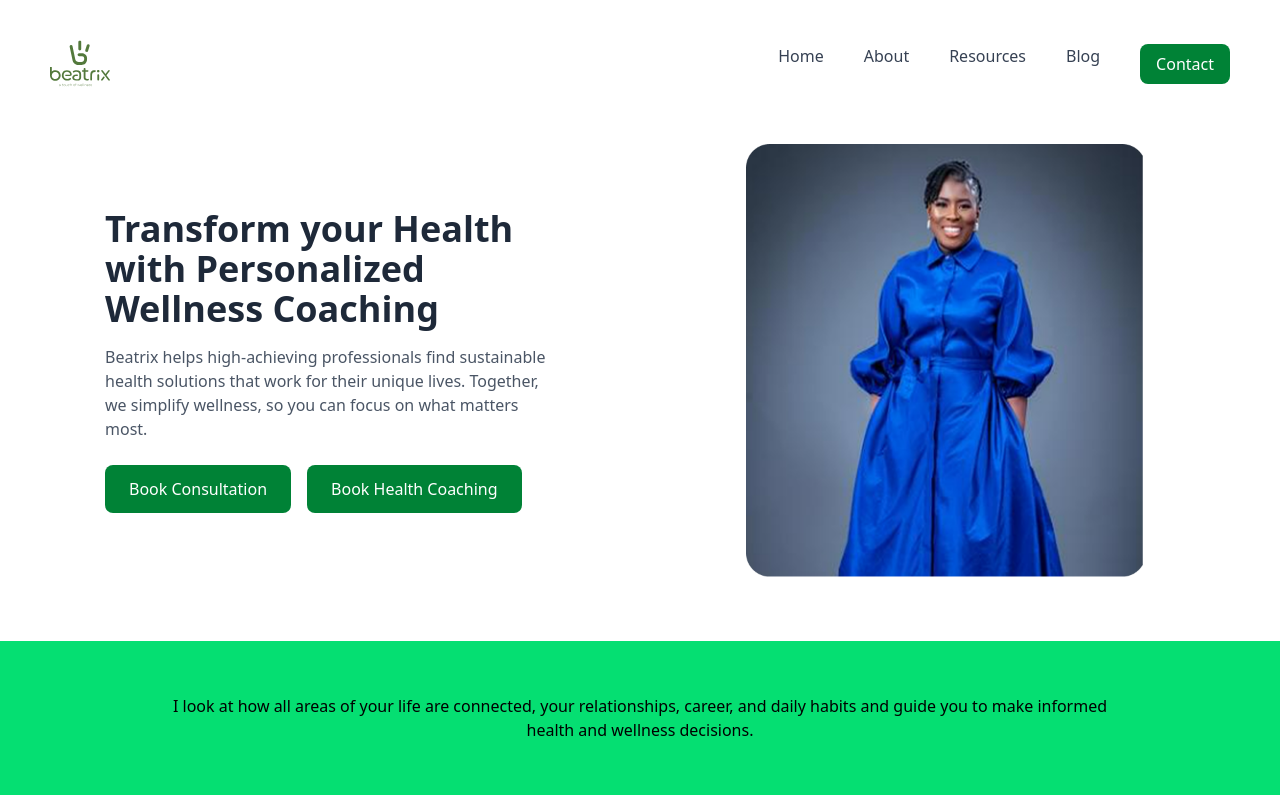
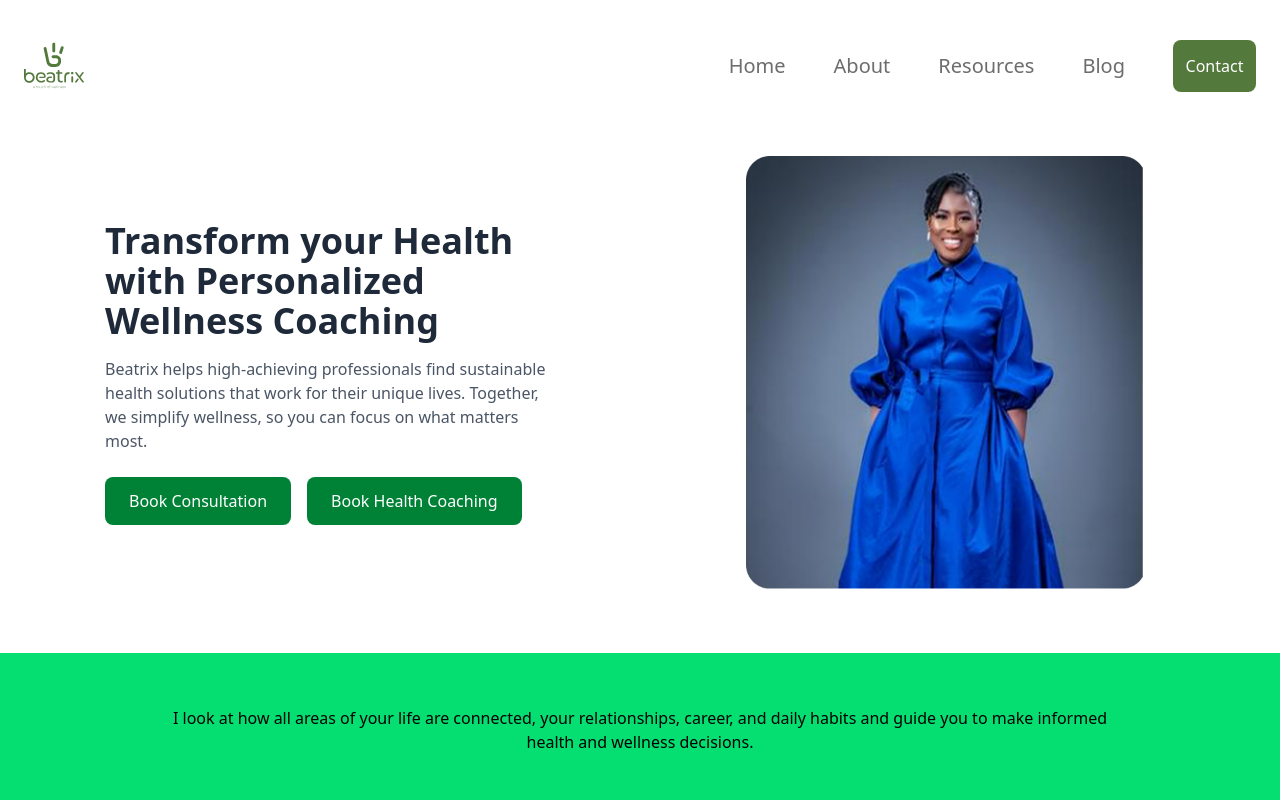
Before and after one commit to AfubeAngel/Beatrix-website, a Next.js app: page / in a window 1280 px wide. Shown: the top 800 px of the page. Built offline with nearby package versions, Linux system fonts and the light colour scheme.

Commit message:
add mobile menu

```diff
--- a/pages/components/Navbar.tsx
+++ b/pages/components/Navbar.tsx
@@ -7,49 +7,108 @@ const Navbar = () => {
 
   return (
     <nav className="bg-white mt-6 lg:mt-10 w-full z-50">
-      <div className="max-w-[1228px] h-10 mx-auto px-4 lg:px-6">
+      <div className="max-w-7xl mx-auto px-4 lg:px-6">
         <div className="flex justify-between items-center ">
           {/* Logo */}
-          <Image src="/Logo.svg" className="hidden lg:block" alt={"logo"} width={60} height={47.2}/>
-          <Image src="/Logo.svg" className="block lg:hidden" alt={"logo"} width={48} height={37.67}/>
+          <Image
+            src="/Logo.svg"
+            className="hidden lg:block"
+            alt={"logo"}
+            width={60}
+            height={37.2}
+          />
+          <Image
+            src="/Logo.svg"
+            className="block lg:hidden"
+            alt={"logo"}
+            width={48}
+            height={37.67}
+          />
 
           {/* Desktop Menu */}
-          <div className="hidden md:flex space-x-10">
-            <Link href="/" className="text-gray-700 hover:">Home</Link>
-            <Link href="#about" className="text-gray-700 hover:text-green-700">About</Link>
-            <Link href="#resources" className="text-gray-700 hover:text-green-700">Resources</Link>
-            <Link href="#blog" className="text-gray-700 hover:text-green-700">Blog</Link>
-            <Link href="#contact" className="bg-green-700 text-white px-4 py-2 rounded-lg">Contact</Link>
+          <div className="hidden md:flex md:items-center text-[20px] space-x-12">
+            <Link href="/" className="text-default hover:text-primary-main ">
+              Home
+            </Link>
+            <Link href="#about" className="text-default hover:text-primary-main">
+              About
+            </Link>
+            <Link
+              href="#resources"
+              className="text-default hover:text-green-700"
+            >
+              Resources
+            </Link>
+            <Link href="#blog" className="text-default hover:text-green-700">
+              Blog
+            </Link>
+            <button
+              className="bg-primary-main text-base text-white items-center justify-center rounded-lg w-[83px] h-[52px] "
+            >
+              <a href="#">Contact</a>
+            </button>
           </div>
 
           {/* Mobile Menu Button */}
-          <button className="md:hidden text-green-700" onClick={() => setIsOpen(true)}>
-            ☰
+          <button
+            className="md:hidden text-green-700"
+            onClick={() => setIsOpen(true)}
+          >
+            <Image src="/MenuOutline.svg" alt="mobile-menu" width={24} height={24} />
           </button>
         </div>
       </div>
 
       {/* Mobile Menu Overlay */}
       {isOpen && (
-        <div className="fixed inset-0 bg-black bg-opacity-50 flex justify-end">
+        <div className="fixed inset-0 bg-opacity-100 flex justify-end">
           <div className="w-3/4 bg-white shadow-lg h-full p-6">
+          <div className="flex justify-between mb-20 ">
+          <h2 className="text-2xl font-semibold ">Menu</h2>
             {/* Close Button */}
-            <button className="text-gray-700 text-2xl" onClick={() => setIsOpen(false)}>✕</button>
-            <h2 className="text-lg font-semibold mt-4">Menu</h2>
+            <button
+              className="text-gray-700 text-2xl w-6 h-6"
+              onClick={() => setIsOpen(false)}
+            >
+              ✕
+            </button>
+          </div>
 
             {/* Mobile Menu Links */}
-            <div className="mt-6 space-y-6">
-              <Link href="/" className="block text-gray-700 hover:text-green-700">Home</Link>
-              <Link href="#about" className="block text-gray-700 hover:text-green-700">About</Link>
-              <Link href="#resources" className="block text-gray-700 hover:text-green-700">Resources</Link>
-              <Link href="#blog" className="block text-gray-700 hover:text-green-700">Blog</Link>
+            <div className="flex flex-col items-center space-y-20">
+              <Link
+                href="/"
+                className="block text-gray-700 hover:text-green-700"
+              >
+                Home
+              </Link>
+              <Link
+                href="#about"
+                className="block text-gray-700 hover:text-green-700"
+              >
+                About
+              </Link>
+              <Link
+                href="#resources"
+                className="block text-gray-700 hover:text-green-700"
+              >
+                Resources
+              </Link>
+              <Link
+                href="#blog"
+                className="block text-gray-700 hover:text-green-700"
+              >
+                Blog
+              </Link>
             </div>
 
             {/* Contact Button */}
-            <div className="mt-8">
-              <Link href="#contact" className="block text-center bg-green-700 text-white px-6 py-3 rounded-lg">
-                Contact
-              </Link>
+            <div className="mt-20">
+              <button
+              className="bg-primary-main text-base text-white items-center justify-center rounded-lg w-full h-10 "
+            >
+              <a href="#">Contact</a>
+            </button>
             </div>
           </div>
         </div>
--- a/styles/globals.css
+++ b/styles/globals.css
@@ -5,11 +5,7 @@
   --color-primary-light: #E3EDDA;
   --color-primary-lighter: #F2F7EE;
 
-  --color-secondary: #A0AEC0;
-  --color-secondary-light: #CBD5E0;
-  --color-secondary-dark: #718096;
-
-  --color-text-gray100: #6D6D6D;
+  --color-text-default: #6D6D6D;
   --color-text-link: #0287F0;
 }
 
@@ -27,11 +23,8 @@
 .text-primary-main {
   color: var(--color-primary-main);
 }
-.text-secondary {
-  color: var(--color-secondary);
-}
-.text-gray-100 {
-  color: var(--color-text-gray100);
+.text-default {
+  color: var(--color-text-default);
 }
 .text-link {
   color: var(--color-text-link);
--- a/tailwind.config.js
+++ b/tailwind.config.js
@@ -9,13 +9,8 @@ module.exports = {
             lighter: "#F2F7EE",
           },
           text:{
-            gray100: "#6D6D6D",
+            default: "#6D6D6D",
             link: "#0287F0"
-          },
-          secondary: {
-            DEFAULT: "#A0AEC0",
-            light: "#CBD5E0",
-            dark: "#718096",
           },
         },
       },
```
Also changed, not shown: public/MenuOutline.svg (added).
